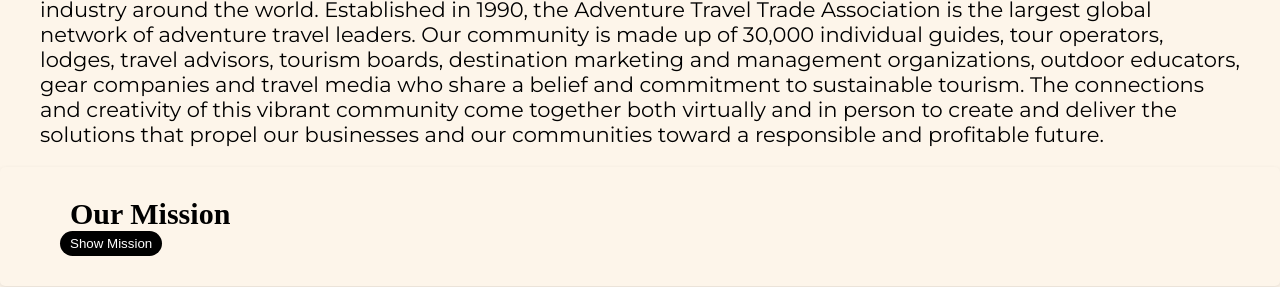
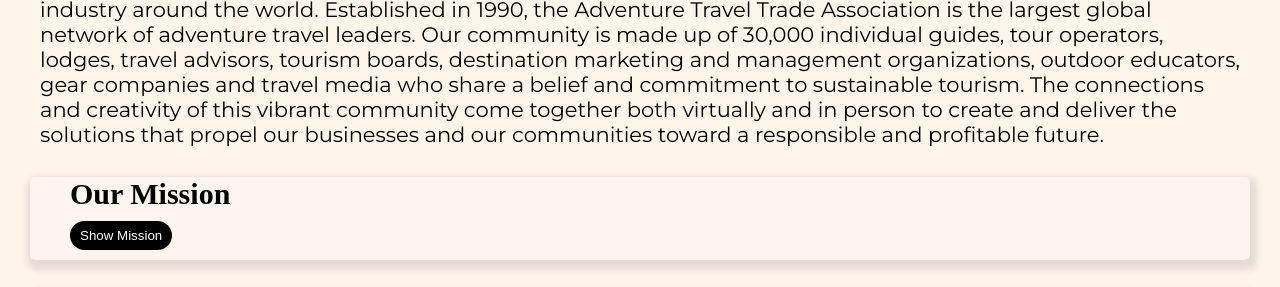
Before and after one commit to BhaktiDethe/icp-0.9-javascript-group2-project-3, a plain HTML site: page pages/about.html in a window 1280 px wide. Shown: the part 651-938 px from the top of the page. Drawn offline with Linux system fonts and the light colour scheme; a web font is replaced by a local one.

Commit message:
css design apply

```diff
--- a/css/about.css
+++ b/css/about.css
@@ -24,22 +24,25 @@ h2{
     padding-left: 30px;
 }
 .mission,.team{
-    background: rgb(253, 245, 234) ;
-    padding: 30px;
+    background: rgb(251, 245, 238);
+    padding: 0px;
     border-radius: 5px;
-    box-shadow: 0 2px 5px rgba(0, 0, 0, 0.1);
-    margin-bottom: 20px;
+    box-shadow: 2px 5px  7px 5px rgba(0, 0, 0, 0.1);
+    margin: 30px;
 }
 .hidden{
     display: none;
 }
 .missionbtn ,.team-button{
     margin-left: 30px;
-    padding: 5px 10px;
+    padding: 7px 10px;
     border-radius: 20px;
     border:none;
     color: #fff;
     background-color: black;
+    margin-left:40px;
+    margin-top:10px;
+    margin-bottom: 10px;
 }
 .team-member{
     font-size:15px;
@@ -53,3 +56,9 @@ h2{
 .red-color{
     color: red;
 }
+.mission-font{
+    font-size: 20px;
+    font-family: "Montserrat", sans-serif;
+    padding:0 40px 0 40px;
+
+}
--- a/pages/about.html
+++ b/pages/about.html
@@ -56,8 +56,10 @@
         <button class="missionbtn" id="button" onclick="buttonShow()"> Show Mission</button>
 
         <span class="hidden" id="missionInfo">
+          <div class="mission-font">
             <p>Our mission is to inspire and empower travelers to explore the world, create unforgettable memories, and discover the beauty of different cultures.</p>
             <p>At <b>Travel Explorer</b>, our mission is to inspire and empower travelers to explore the world and create unforgettable memories. We believe that travel enriches lives, broadens perspectives, and fosters a deeper understanding of diverse cultures. Our commitment is to provide personalized travel experiences that cater to the unique preferences of each traveler.</p>
+
         <h3>Key Elements of Our Mission:</h3>
     <ul>
         <li><b>Inspiration:</b> We aim to ignite a passion for exploration by providing curated travel content, stunning visuals, and engaging stories.</li>
@@ -65,9 +67,9 @@
         <li><b>Personalization:</b> We offer tailored travel plans that reflect individual interests, whether it's adventure, relaxation, or culture.</li>
         <li><b>Sustainability:</b> We promote sustainable travel practices that respect local communities and the environment.</li>
         <li><b>Community:</b> We foster a network of travelers who share their experiences, tips, and recommendations.</li>
-        <li><b>Excellence:</b> We strive for excellence in everything we do, ensuring customer satisfaction.</li>
-
-  </ul>
+        <li><b>Excellence:</b> We strive for excellence in everything we do, ensuring customer satisfaction.</li >
+      </ul>
+  </div>
   </span>
     </div>
 
```
